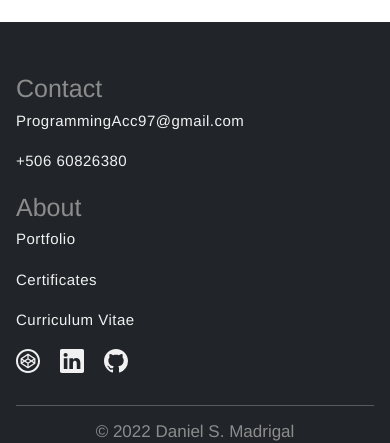
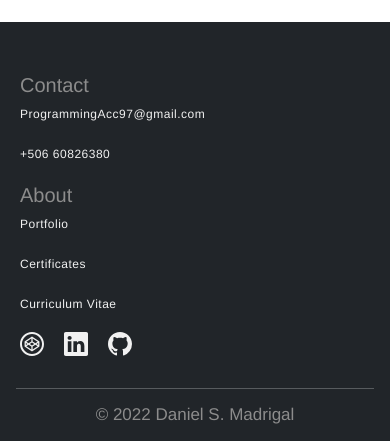
Before and after one commit to DanielSanchezM97/Portfolio_2022, a Next.js app: page / in a window 390 px wide. Shown: the part 6958-7401 px from the top of the page. Built offline with nearby package versions, Linux system fonts and the light colour scheme; a web font is replaced by a local one.

Commit message:
resizing the footer below 768px

```diff
--- a/components/Footer.js
+++ b/components/Footer.js
@@ -10,7 +10,7 @@ const Footer = () => {
           <div className="row">
             {/* Contact */}
 
-            <div className="col-md-4">
+            <div className="col-md-4 px-3">
               <span className={`my-2 ${styles.footerTitles}`}>Contact</span>
               <p>
                 <a
@@ -29,7 +29,7 @@ const Footer = () => {
 
             {/* About */}
 
-            <div className="col-md-4">
+            <div className="col-md-4 px-3">
               <span className={`${styles.footerTitles}`}>About</span>
               <p>
                 <a
@@ -65,7 +65,7 @@ const Footer = () => {
 
             {/* Social */}
 
-            <div className="col-md-4 d-flex" id={`${styles.social}`}>
+            <div className="col-md-4 d-flex px-3" id={`${styles.social}`}>
               <p>
                 <a
                   href="https://codepen.io/DaniSX97"
--- a/styles/Footer.module.scss
+++ b/styles/Footer.module.scss
@@ -68,6 +68,14 @@ $font-family_2: Helvetica, Arial, sans-serif;
 }
 
 @media screen and (max-width: 768px) {
+  .footerTitles {
+    font-size: 20px;
+  }
+
+  .footerLinks {
+    font-size: 12px;
+  }
+
   #social {
     justify-content: start;
     align-items: flex-start;
```
